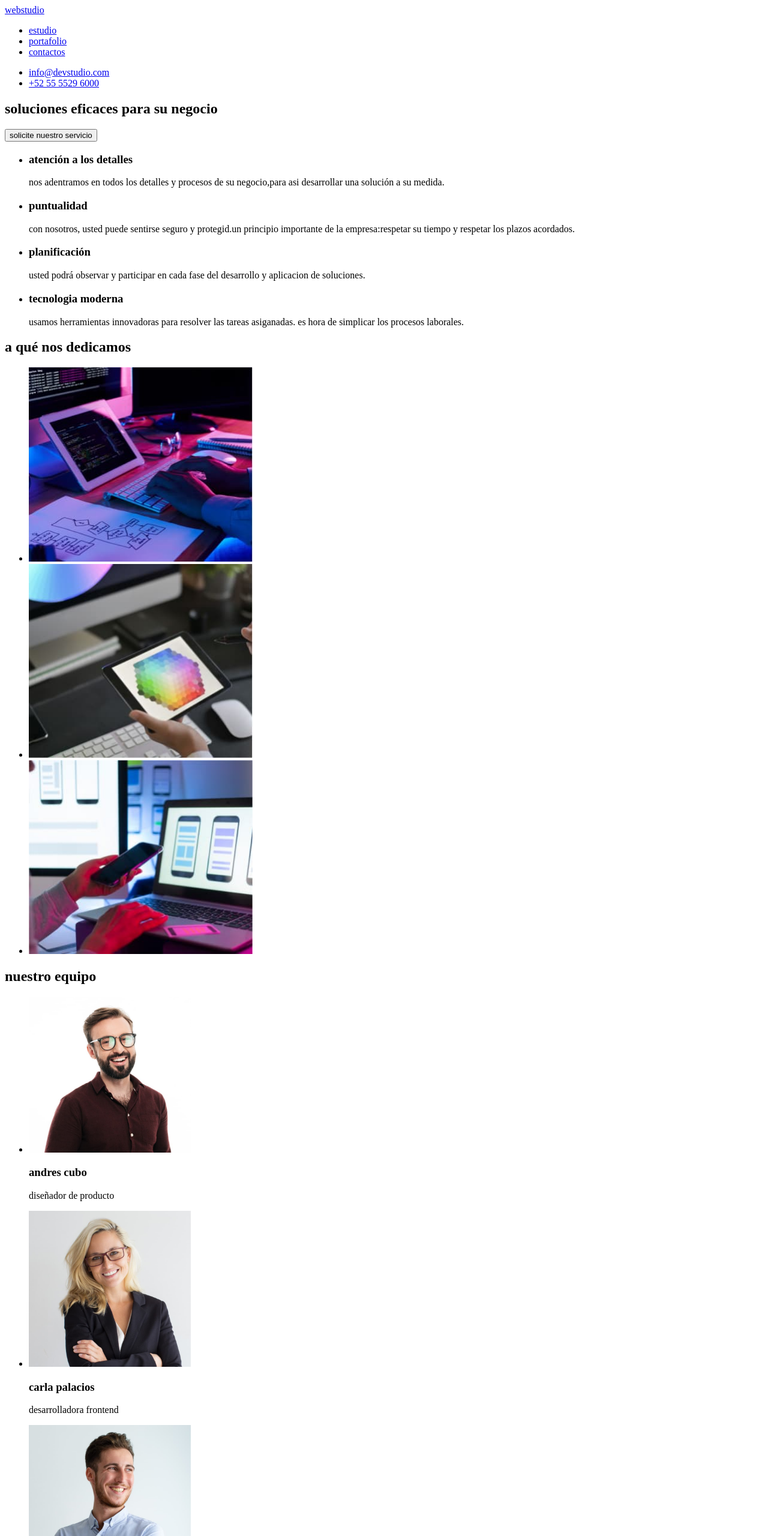
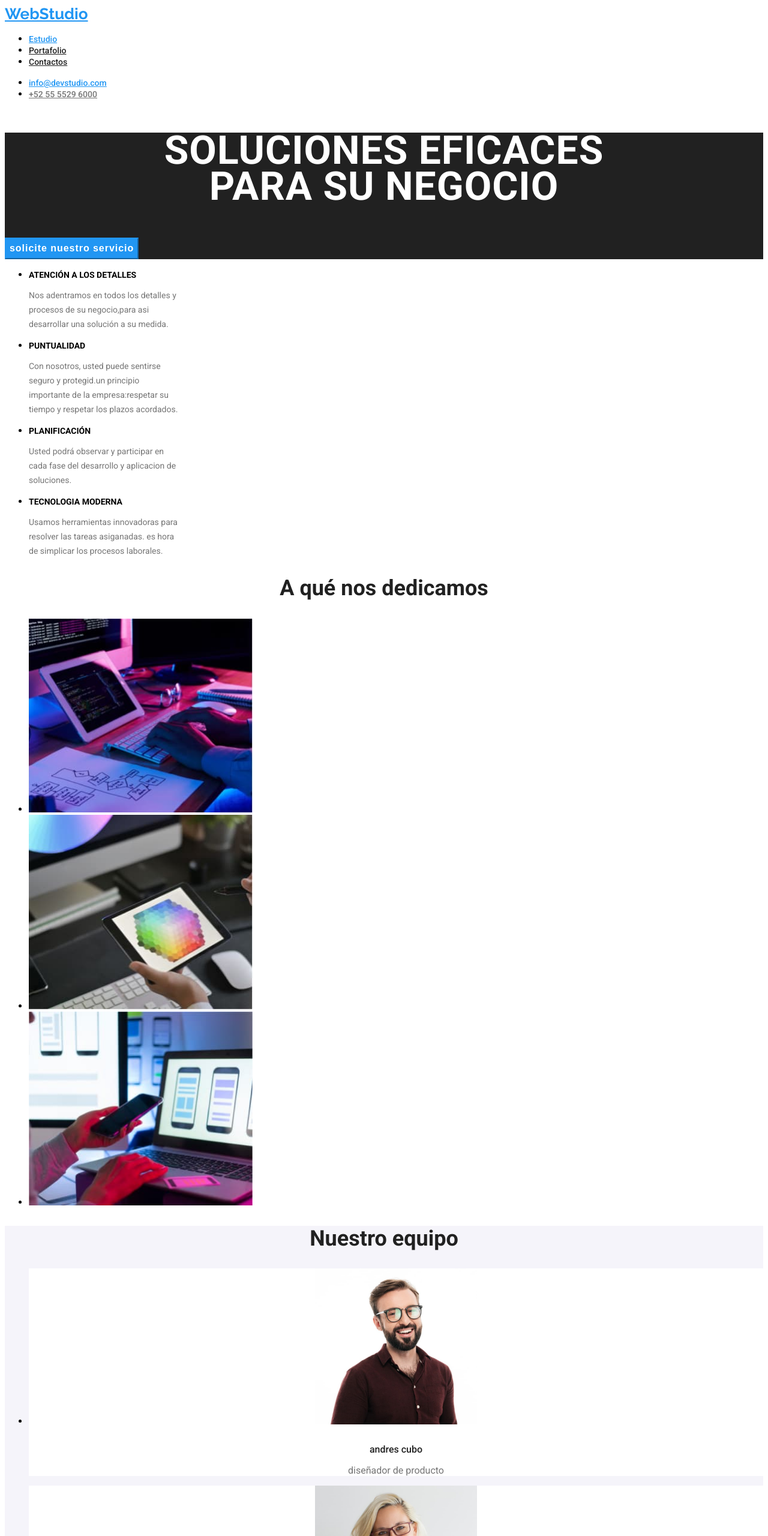
Before and after one commit to mariafcarmona/goit-markup-hw-02, a plain HTML site: page index.html in a window 1280 px wide. Shown: the top 2560 px of the page at 60% size. Drawn offline with Linux system fonts and the light colour scheme.

Commit message:
segunda tarea

```diff
--- a/css/styles.css
+++ b/css/styles.css
@@ -0,0 +1,160 @@
+.blue {
+  color: #2196f3;
+}
+.black {
+  color: #212121;
+}
+.gray {
+  color: #757575;
+}
+.header-webstudio {
+  color: #2196f3;
+  font-weight: 900;
+  font-size: 26px;
+  line-height: 31px;
+  text-align: right;
+  letter-spacing: 0.03px;
+}
+.header-info {
+  font-weight: 500;
+  font-size: 14px;
+  line-height: 16px;
+  letter-spacing: 0.02px;
+}
+.header-info:hover {
+  color: #188ce8;
+}
+.header-info:active {
+  color: #188ce8;
+}
+#general-main {
+  background-color: #212121;
+  color: #ffffff;
+  font-weight: 900;
+  font-size: 44px;
+  line-height: 60px;
+  text-transform: uppercase;
+  text-align: center;
+  letter-spacing: 1px;
+}
+.main-button {
+  background-color: #2196f3;
+  color: white;
+  border-color: #2196f3;
+  font-weight: 700;
+  font-size: 16px;
+  line-height: 30px;
+  display: flex;
+  align-items: center;
+  text-align: center;
+  letter-spacing: 0.06em;
+}
+.main-button:hover {
+  color: #188ce8;
+}
+.main-button:focus {
+  color: #ffffff;
+}
+.main-button:active,
+.main-button:visited {
+  color: #212121;
+}
+.main-button: {
+  cursor: pointer;
+}
+
+.second-section {
+  font-weight: 700;
+  font-size: 14px;
+  line-height: 16px;
+  text-transform: uppercase;
+}
+.p-section {
+  font-weight: 400;
+  font-size: 14px;
+  line-height: 24px;
+}
+.title {
+  font-weight: 700;
+  font-size: 36px;
+  line-height: 42px;
+  text-align: center;
+}
+.team-section {
+  background-color: #f5f4fa;
+  line-height: 42px;
+}
+.name {
+  font-weight: 500;
+  font-size: 16px;
+  line-height: 19px;
+  text-align: center;
+}
+.ocupation {
+  font-weight: 400;
+  font-size: 16px;
+  line-height: 19px;
+  text-align: center;
+}
+.white {
+  color: #ffffff;
+}
+.f-section {
+  background-color: #2f303a;
+}
+.p-section:hover {
+  color: #188ce8;
+}
+.photo {
+  background-color: #ffffff;
+  text-align: center;
+}
+.main-section {
+  font-weight: 700;
+  font-size: 26px;
+}
+.todo-button {
+  background-color: #2196f3;
+  color: white;
+  border-color: #2196f3;
+  font-weight: 500;
+  font-size: 16px;
+  line-height: 26px;
+  text-align: center;
+}
+.todo-button:hover,
+.todo-button:focus {
+  color: #188ce8;
+}
+
+.p-button {
+  background-color: #f5f4fa;
+  color: #212121;
+  border-color: #f5f4fa;
+  font-weight: 500;
+  font-size: 16px;
+  line-height: 26px;
+  text-align: center;
+}
+.p-button:hover,
+.p-button:active {
+  border-color: #188ce8;
+}
+.portafolio {
+  color: #212121;
+  font-weight: 700;
+  font-size: 18px;
+  line-height: 36px;
+}
+.portafolio-descrption {
+  color: #757575;
+  font-weight: 400;
+  font-size: 16px;
+  line-height: 30px;
+}
+.total-font {
+  font-family: roboto, sans-serif;
+}
+.extra-font {
+  font-family: raleway;
+}
--- a/index.html
+++ b/index.html
@@ -4,65 +4,93 @@
     <meta charset="UTF-8" />
     <meta http-equiv="X-UA-Compatible" content="IE=edge" />
     <meta name="viewport" content="width=device-width, initial-scale=1.0" />
-    <title>principal</title>
+    <title>estudio</title>
     <link rel="stylesheet" href="/css/styles.css" />
+    <link rel="preconnect" href="https://fonts.googleapis.com" />
+    <link rel="preconnect" href="https://fonts.gstatic.com" crossorigin />
+    <link
+      href="https://fonts.googleapis.com/css2?family=Raleway:wght@700&family=Roboto:wght@400;500;700;900&display=swap"
+      rel="stylesheet"
+    />
   </head>
-  <body>
+  <body class="total-font">
     <header>
-      <a href="#">webstudio</a>
+      <a class="header-webstudio extra-font" href="#">WebStudio</a>
       <nav>
         <ul>
-          <li><a href="#">estudio</a></li>
-          <li><a href="/portafolio.html">portafolio</a></li>
-          <li><a href="#">contactos</a></li>
+          <li><a class="blue header-info" href="#">Estudio</a></li>
+          <li>
+            <a class="black header-info" href="/portafolio.html">Portafolio</a>
+          </li>
+          <li><a class="black header-info" href="#">Contactos</a></li>
         </ul>
       </nav>
       <ul>
-        <li><a href="mailto:info@devstudio.com">info@devstudio.com</a></li>
-        <li><a href="tel:+52 55 5529 6000">+52 55 5529 6000</a></li>
+        <li>
+          <a class="blue header-info" href="mailto:info@devstudio.com"
+            >info@devstudio.com</a
+          >
+        </li>
+        <li>
+          <a class="gray header-info" href="tel:+52 55 5529 6000"
+            >+52 55 5529 6000</a
+          >
+        </li>
       </ul>
     </header>
 
     <main>
-      <section>
-        <h1>soluciones eficaces para su negocio</h1>
-        <button type="button">solicite nuestro servicio</button>
+      <section id="general-main">
+        <h1>
+          soluciones eficaces <br />
+          para su negocio
+        </h1>
+        <button type="button" class="main-button">
+          solicite nuestro servicio
+        </button>
       </section>
+    </main>
     <section>
       <ul>
         <li>
-            <h3>atención a los detalles</h3>
-            <p>
-              nos adentramos en todos los detalles y procesos de su negocio,para
-              asi desarrollar una solución a su medida.
+          <h3 class="main-information second-section">
+            atención a los detalles
+          </h3>
+          <p class="gray p-section">
+            Nos adentramos en todos los detalles y <br />
+            procesos de su negocio,para asi <br />
+            desarrollar una solución a su medida.
           </p>
         </li>
         <li>
-            <h3>puntualidad</h3>
-            <p>
-              con nosotros, usted puede sentirse seguro y protegid.un principio
-              importante de la empresa:respetar su tiempo y respetar los plazos
-              acordados.
+          <h3 class="main-information second-section">puntualidad</h3>
+          <p class="gray p-section">
+            Con nosotros, usted puede sentirse <br />
+            seguro y protegid.un principio <br />
+            importante de la empresa:respetar su <br />
+            tiempo y respetar los plazos acordados.
           </p>
         </li>
         <li>
-            <h3>planificación</h3>
-            <p>
-              usted podrá observar y participar en cada fase del desarrollo y
-              aplicacion de soluciones.
+          <h3 class="main-information second-section">planificación</h3>
+          <p class="gray p-section">
+            Usted podrá observar y participar en <br />
+            cada fase del desarrollo y aplicacion de <br />
+            soluciones.
           </p>
         </li>
         <li>
-            <h3>tecnologia moderna</h3>
-            <p>
-              usamos herramientas innovadoras para resolver las tareas
-              asiganadas. es hora de simplicar los procesos laborales.
+          <h3 class="main-information second-section">tecnologia moderna</h3>
+          <p class="gray p-section">
+            Usamos herramientas innovadoras para <br />
+            resolver las tareas asiganadas. es hora <br />
+            de simplicar los procesos laborales.
           </p>
         </li>
       </ul>
     </section>
     <section>
-        <h2>a qué nos dedicamos</h2>
+      <h2 class="black title">A qué nos dedicamos</h2>
       <ul>
         <li>
           <img
@@ -83,46 +111,56 @@
         </li>
       </ul>
     </section>
-      <section>
-        <h2>nuestro equipo</h2>
+    <section class="team-section">
+      <h2 class="black title">Nuestro equipo</h2>
       <ul>
-          <li>
+        <li class="photo">
           <img src="./images/picture1.jpg" alt="andres cubo" width="270" />
-            <h3>andres cubo</h3>
-            <p>diseñador de producto</p>
+          <h3 class="black name">andres cubo</h3>
+          <p class="gray ocupation">diseñador de producto</p>
         </li>
-          <li>
+        <li class="photo">
           <img src="./images/picture2.jpg" alt="carla palacios" width="270" />
-            <h3>carla palacios</h3>
-            <p>desarrolladora frontend</p>
+          <h3 class="black name">carla palacios</h3>
+          <p class="gray ocupation">diseñadora frontend</p>
         </li>
-          <li>
+
+        <li class="photo">
           <img src="./images/picture4.jpg" alt="mario dorados" width="270" />
-            <h3>mario dorado</h3>
-            <p>marketing</p>
+          <h3 class="black name">mario dorado</h3>
+          <p class="gray ocupation">marketing</p>
         </li>
-          <li>
+        <li class="photo">
           <img src="./images/picture3.jpg" alt="pablo mijangos" width="270" />
-            <h3>pablo mijangos</h3>
-            <p>diseñador iu</p>
+          <h3 class="black name">pablo mijangos</h3>
+          <p class="gray ocupation">diseñador iu</p>
         </li>
       </ul>
     </section>
-    </main>
-    <footer>
+
+    <footer class="f-section">
       <address>
-        <a href="#">webstudio</a>
+        <a class="header-webstudio extra-font" href="#">webstudio</a>
         <ul>
           <li>
             <a
+              class="p-section white"
               rel="noreferrer noopener"
               href="https://www.google.com/maps/place/Calz.+Ticom%C3%A1n+500,+La+Laguna+Ticoman,+Gustavo+A.+Madero,+07340+Ciudad+de+M%C3%A9xico,+CDMX,+M%C3%A9xico/@19.5102022,-99.1346799,17z/data=!3m1!4b1!4m5!3m4!1s0x85d1f9c66374d1dd:0x72c74207e8767392!8m2!3d19.5102022!4d-99.1324912"
               target="_blank"
               >calz.ticomán,500, ciudad de mexico, cdmx, mexico</a
             >
           </li>
-          <li><a href="mailto:info@devstudio.com">info@devstudio.com</a></li>
-          <li><a href="tel:+52 55 5529 6000">+52 55 5529 6000</a></li>
+          <li>
+            <a class="gray p-section" href="mailto:info@devstudio.com"
+              >info@devstudio.com</a
+            >
+          </li>
+          <li>
+            <a class="gray p-section" href="tel:+52 55 5529 6000"
+              >+52 55 5529 6000</a
+            >
+          </li>
         </ul>
       </address>
     </footer>
```
Also changed, not shown: portafolio.html (+79 -46 lines). Lines whose indentation alone changed are shown as unchanged.
